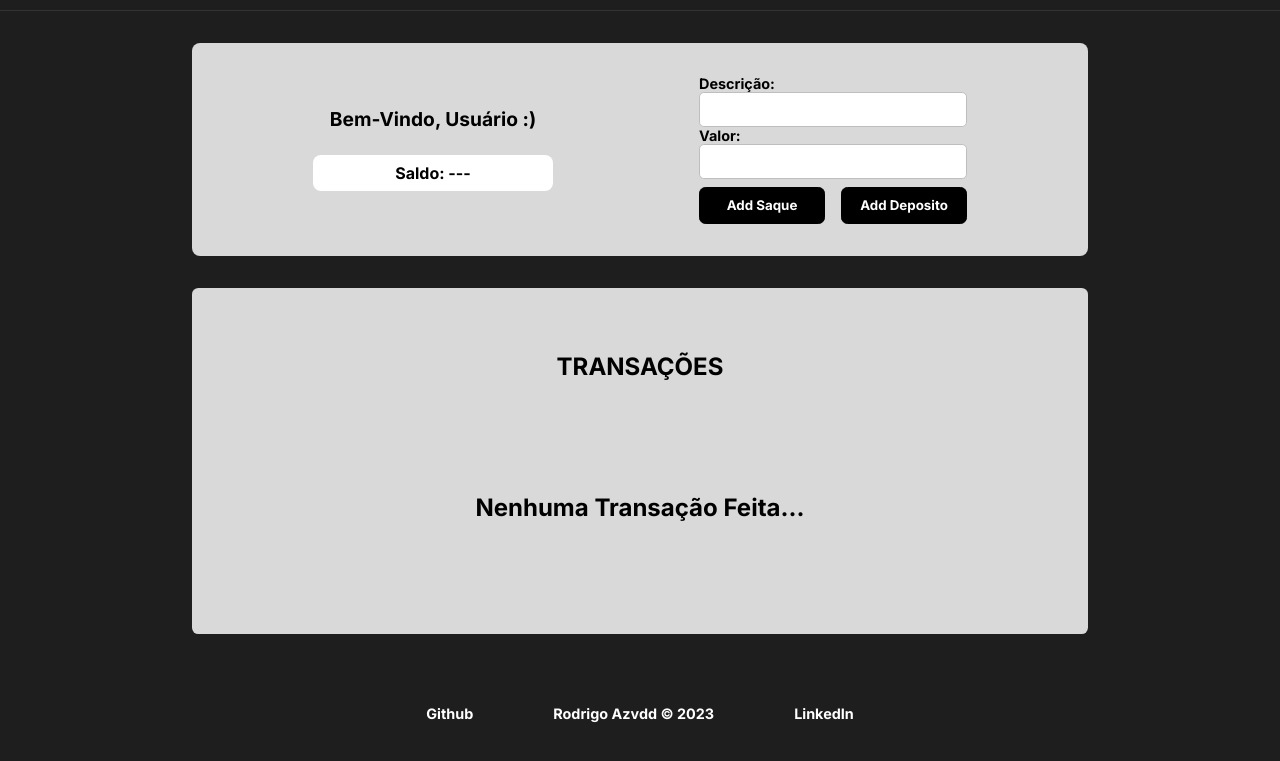
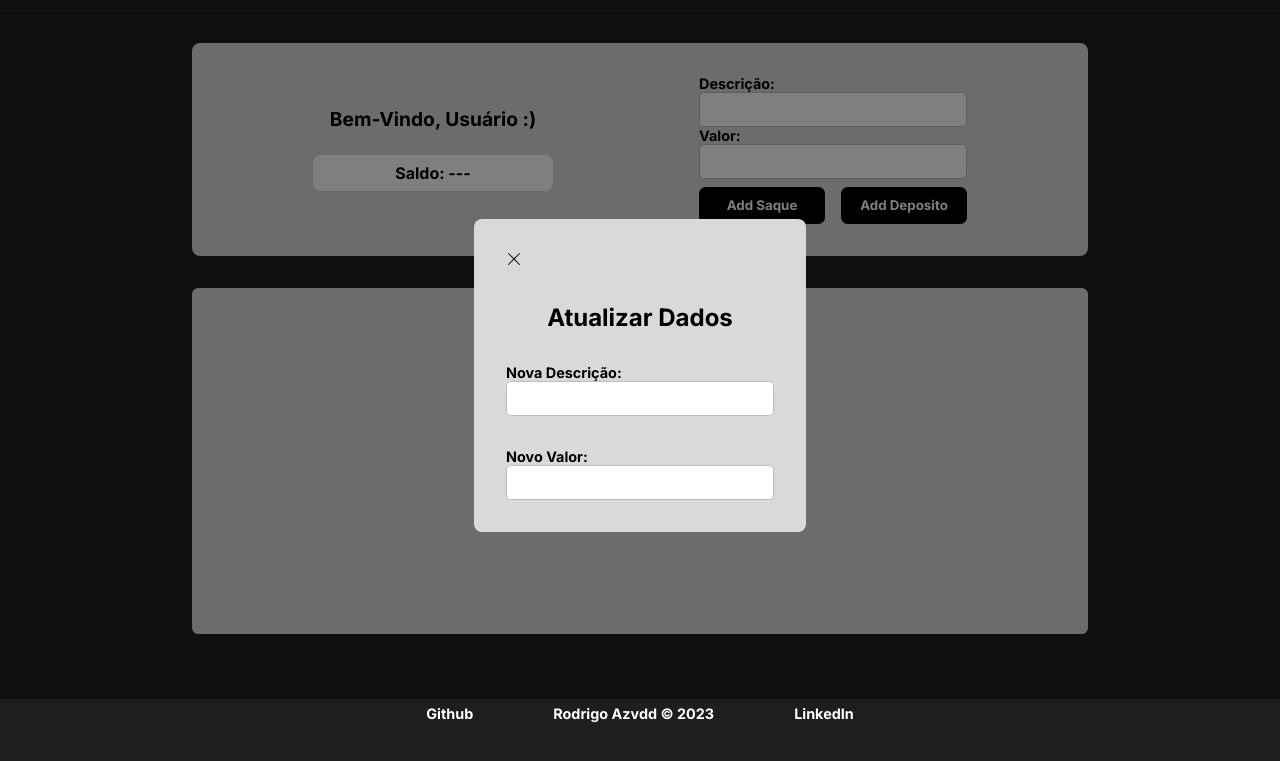
Before and after one commit to RodrigoAzvdd/Wallet.js, a website: page index.html in a window 1280 px wide. Shown: the part 101-862 px from the top of the page. Drawn offline with Linux system fonts and the light colour scheme; no server answers.

Commit message:
prompt update

```diff
--- a/index.html
+++ b/index.html
@@ -15,6 +15,21 @@
         <header class="header">
             <h1 class="title">Wallet.js</h1>
         </header>
+        <div class="background-opacity"></div>
+        <div class="prompt">
+            <section class="update-section">
+                <span><img src="./assets/x-lg.svg" alt=""></span>
+                <h2 style="text-align: center;">Atualizar Dados</h2>
+                <div class="input-div">
+                    <label for="newDescription" class="label">Nova Descrição:</label>
+                    <input type="text" name="newDescription" id="newDescription" class="input" autocomplete="off">
+                </div>
+                <div class="input-div">
+                    <label for="newValue" class="label">Novo Valor:</label>
+                    <input type="text" name="newValue" id="newValue" class="input" autocomplete="off">
+                </div>
+            </section>
+        </div>
         <main class="main-content">
             <section class="first-section">
                 <div class="user-info">
@@ -27,8 +42,7 @@
                     <div class="inputs">
                         <div class="input-div">
                             <label for="description" class="label">Descrição:</label>
-                            <input type="text" name="description" id="description" class="input"
-                                autocomplete="off">
+                            <input type="text" name="description" id="description" class="input" autocomplete="off">
                         </div>
                         <div class="input-div">
                             <label for="value" class="label">Valor:</label>
--- a/src/style/style.css
+++ b/src/style/style.css
@@ -6,6 +6,7 @@
     box-sizing: border-box;
     font-family: 'Inter', sans-serif;
 }
+
 
 .container {
     display: flex;
@@ -60,6 +61,40 @@ a:hover {
     flex: 1;
     gap: 2rem;
     width: 70%;
+}
+
+.background-opacity {
+    position: fixed;
+    width: 100%;
+    height: 100%;
+    background: rgba(0, 0, 0, 0.5);
+    z-index: 9998;
+    display: block;
+}
+
+.prompt  {
+    z-index: 9999;
+    position: fixed;
+    top: 40%;
+    display: flex;
+    justify-content: center;
+    align-items: center;
+    display: block;
+}
+
+.update-section {
+    padding: 2rem 2rem;
+    background-color: #D9D9D9;
+    gap: 2rem;
+    width: 100%;
+    border-radius: .5rem;
+    display: flex;
+    flex-direction: column;
+
+}
+
+.update-section input {
+    width: 100%;
 }
 
 .first-section {
```
Also changed, not shown: assets/x-lg.svg (added).
